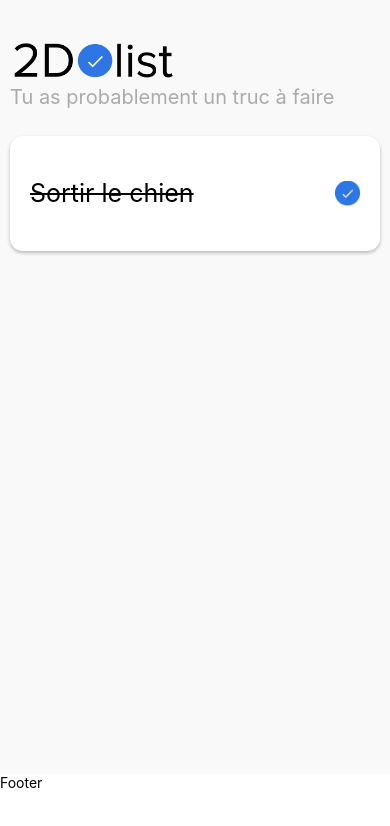
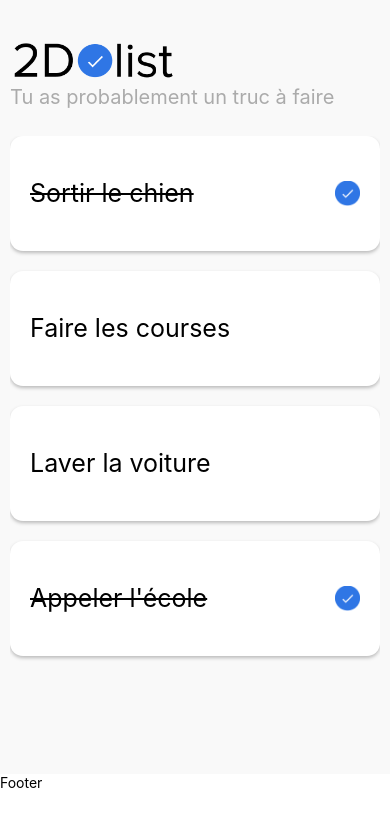
Before and after one commit to Karlito14/toDoList, a React Native app: screen / in a window 390 px wide. Shown: the top 826 px of the page. Built offline with nearby package versions, Linux system fonts and the light colour scheme.

Commit message:
affichage de la liste de taches

```diff
--- a/App.jsx
+++ b/App.jsx
@@ -1,8 +1,9 @@
-import { Text, View } from "react-native";
+import { ScrollView, Text, View } from "react-native";
 import { SafeAreaProvider, SafeAreaView } from "react-native-safe-area-context";
 import { style } from "./App.style";
 import { Header } from "./components/Header/Header";
 import { CardTodo } from "./components/CardTodo/CardTodo";
+import { useState } from "react";
 
 const TODO_LIST = [
   {
@@ -20,9 +21,16 @@
     title : 'Laver la voiture',
     isCompleted : false
   },
+  {
+    id : 4,
+    title : 'Appeler l\'école',
+    isCompleted : true
+  }
 ]
 
 export default function App() {
+  const [todoList, setTodoList] = useState(TODO_LIST);
+
   return (
     <>
       <SafeAreaProvider>
@@ -30,9 +38,17 @@
             <View style={style.header}>
               <Header />
             </View>
-            <View style={style.body}>
-              <CardTodo todo={TODO_LIST[0]} />
-            </View>
+              <View style={style.body}>
+                <ScrollView>
+                  {todoList.map((todo) => {
+                    return (
+                      <View style={style.cardItem} key={todo.id}>
+                        <CardTodo todo={todo} />
+                      </View>
+                    )
+                  })}
+                  </ScrollView>
+              </View>
         </SafeAreaView>
       </SafeAreaProvider>
       <View style={style.footer}>
--- a/App.style.js
+++ b/App.style.js
@@ -4,13 +4,17 @@
     app : {
         backgroundColor : '#f9f9f9',
         flex : 1,
-        padding : 10
+        padding : 10,
     },
     header : {
         flex : 1
     },
     body : {
-        flex : 5
+        flex : 5,
+        overflow : 'scroll'
+    },
+    cardItem : {
+        marginBottom : 20
     },
     footer : {
         height : 70
```
